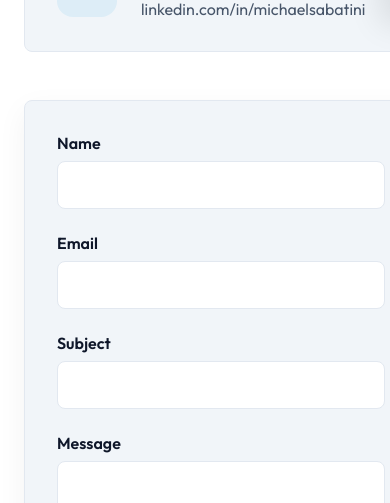
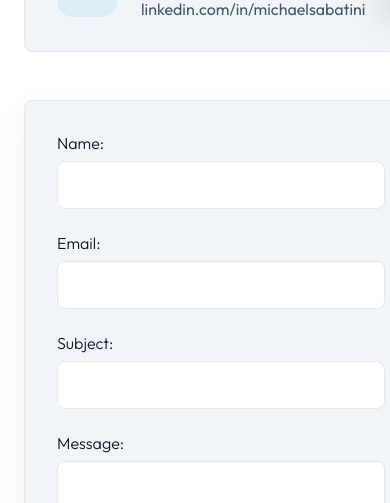
Before and after one commit to msabatini/michael-sabatini-portfolio, an Angular app in the folder client/: page /contact in a window 390 px wide. Shown: the part 820-1323 px from the top of the page. Built offline with nearby package versions, Linux system fonts and the light colour scheme.

Commit message:
Fix horizontal overflow on mobile and refine project detail layout

```diff
--- a/client/src/app/components/about/about.scss
+++ b/client/src/app/components/about/about.scss
@@ -109,8 +109,11 @@
 
   .skills-grid {
     display: grid;
-    grid-template-columns: repeat(3, 1fr);
+    grid-template-columns: repeat(1, 1fr);
     gap: 2rem;
+    @media (min-width: 768px) {
+      grid-template-columns: repeat(3, 1fr);
+    }
   }
 
   .skill-category {
@@ -156,7 +159,7 @@
 
 @media (max-width: 992px) {
   .about-grid {
-    grid-template-columns: 1fr;
+    grid-template-columns: 100%;
     gap: 3rem;
   }
 
--- a/client/src/app/components/carousel/carousel.scss
+++ b/client/src/app/components/carousel/carousel.scss
@@ -1,5 +1,7 @@
 .carousel-container {
   width: 100%;
+  max-width: 100%;
+  box-sizing: border-box;
   margin-bottom: 3rem;
   border-radius: .5rem;
   overflow: hidden;
@@ -22,7 +24,6 @@
 
 .carousel-track {
   display: flex;
-  width: 100%;
   height: 100%;
   transition: transform 0.6s cubic-bezier(0.165, 0.84, 0.44, 1);
 }
--- a/client/src/app/components/contact/contact.html
+++ b/client/src/app/components/contact/contact.html
@@ -44,25 +44,25 @@
       <div class="contact-form-container">
         <form [formGroup]="contactForm" (ngSubmit)="onSubmit()" *ngIf="!success; else successMsg">
           <div class="form-group">
-            <label for="name">Name</label>
+            <label for="name">Name:</label>
             <input type="text" id="name" formControlName="name" [class.error]="submitted && contactForm.get('name')?.errors">
             <span class="error-msg" *ngIf="submitted && contactForm.get('name')?.errors">Please enter your name.</span>
           </div>
 
           <div class="form-group">
-            <label for="email">Email</label>
+            <label for="email">Email:</label>
             <input type="email" id="email" formControlName="email" [class.error]="submitted && contactForm.get('email')?.errors">
             <span class="error-msg" *ngIf="submitted && contactForm.get('email')?.errors">Please enter a valid email address.</span>
           </div>
 
           <div class="form-group">
-            <label for="subject">Subject</label>
+            <label for="subject">Subject:</label>
             <input type="text" id="subject" formControlName="subject" [class.error]="submitted && contactForm.get('subject')?.errors">
             <span class="error-msg" *ngIf="submitted && contactForm.get('subject')?.errors">Subject is required.</span>
           </div>
 
           <div class="form-group">
-            <label for="message">Message</label>
+            <label for="message">Message:</label>
             <textarea id="message" rows="5" formControlName="message" [class.error]="submitted && contactForm.get('message')?.errors"></textarea>
             <span class="error-msg" *ngIf="submitted && contactForm.get('message')?.errors">Message must be at least 10 characters.</span>
           </div>
--- a/client/src/app/components/contact/contact.scss
+++ b/client/src/app/components/contact/contact.scss
@@ -130,7 +130,7 @@
   label {
     display: block;
     margin-bottom: 0.5rem;
-    font-weight: 600;
+    font-weight: 300;
     color: var(--text-color);
   }
 
--- a/client/src/app/components/project-detail/project-detail.scss
+++ b/client/src/app/components/project-detail/project-detail.scss
@@ -1,5 +1,7 @@
 .project-detail {
   padding-bottom: 5rem;
+  overflow-x: hidden;
+  width: 100%;
 }
 
 .project-hero {
@@ -151,7 +153,7 @@
 }
 
 .project-body {
-  margin-top: 26rem;
+  margin-top: 30rem;
   @media (min-width: 768px) {
     margin-top: 4rem;
   }
@@ -169,6 +171,9 @@
 }
 
 .main-content {
+  max-width: 100%;
+  overflow: hidden;
+
   .case-study-section {
     margin-bottom: 5rem;
     position: relative;
--- a/client/src/styles.scss
+++ b/client/src/styles.scss
@@ -38,6 +38,8 @@ body {
   transition: background-color 0.3s, color 0.3s;
   position: relative;
   min-height: 100vh;
+  overflow-x: hidden;
+  width: 100%;
 
   &::before {
     content: '';
```
